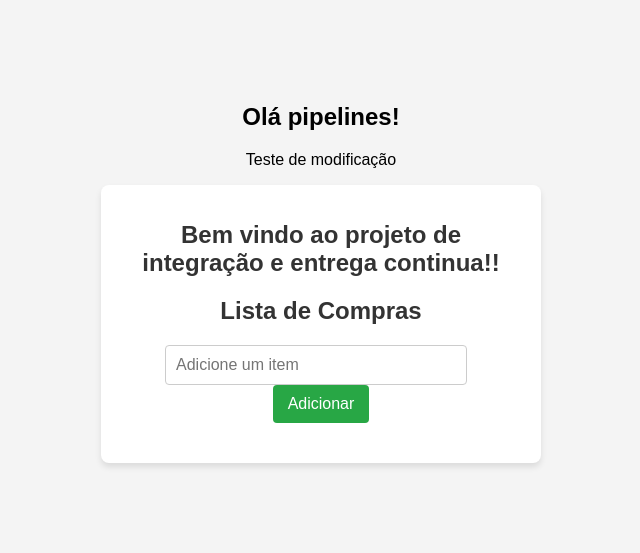
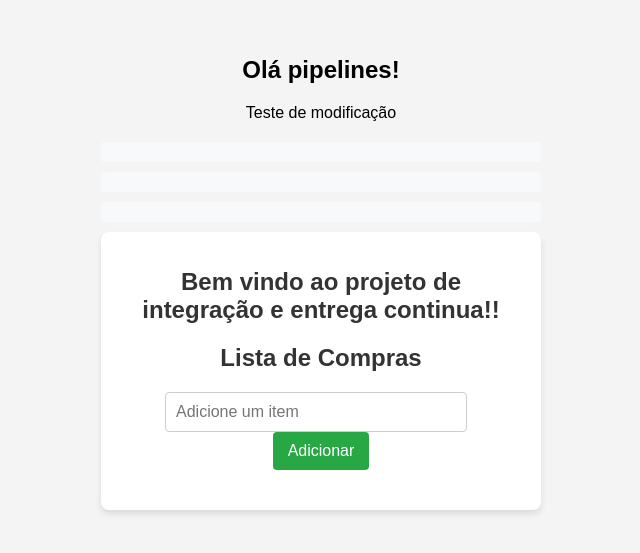
Before and after one commit to KillPhill2111/TESTE-Integracao-e-entrega-continua, a React (Create React App) app in the folder teste-integracao/: page / in a window 1280 px wide. Shown: the part 147-700 px from the top of the page, without its empty margins (319-959 px from the left). Built offline with nearby package versions, Linux system fonts and the light colour scheme.

Commit message:
testting workflow

```diff
--- a/teste-integracao/src/App.js
+++ b/teste-integracao/src/App.js
@@ -8,6 +8,11 @@ function App() {
       <div>
         <h2>Olá pipelines!</h2>
         <p>Teste de modificação</p>
+        <ul>
+          <li></li>
+          <li></li>
+          <li></li>
+        </ul>
         <ListaCompras></ListaCompras>
       </div>
     </div>
```
